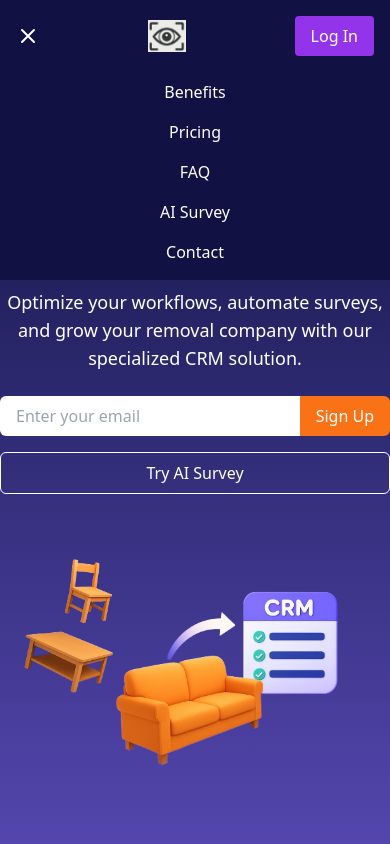
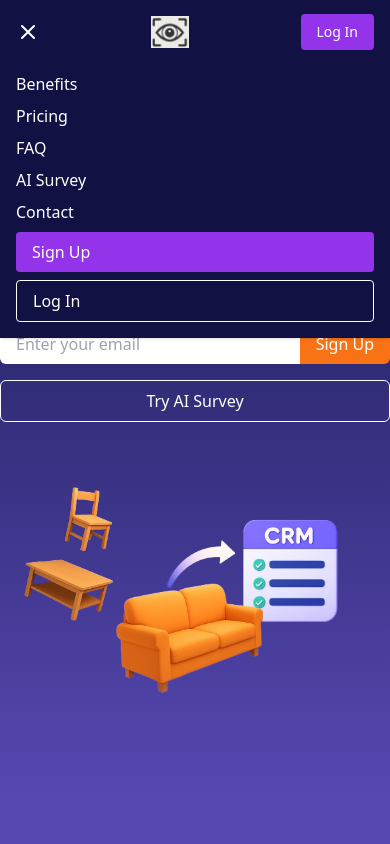
Before and after one commit to Gullmegler/mitt-prosjekt, a React (Create React App) app: page / in a window 390 px wide. Both pictures are taken after a click on the button 28 px from the left and 36 px from the top of the page. Shown: the top 844 px of the page. Built offline with nearby package versions, Linux system fonts and the light colour scheme.

Commit message:
Update Navbar.jsx

```diff
--- a/src/components/Navbar.jsx
+++ b/src/components/Navbar.jsx
@@ -2,52 +2,44 @@ import React, { useState } from "react";
 import { Link } from "react-router-dom";
 
 export default function Navbar() {
-  const [isOpen, setIsOpen] = useState(false);
+  const [menuOpen, setMenuOpen] = useState(false);
 
   return (
-    <nav className="flex items-center justify-between p-4 bg-[#111144] text-white">
-      {/* Mobile hamburger and logo */}
-      <div className="flex items-center w-full md:hidden justify-between">
-        <button onClick={() => setIsOpen(!isOpen)} className="focus:outline-none">
-          <svg
-            className="w-6 h-6"
-            fill="none"
-            stroke="currentColor"
-            viewBox="0 0 24 24"
+    <nav className="fixed w-full top-0 z-50 bg-[#111144] text-white shadow">
+      <div className="max-w-7xl mx-auto px-4 sm:px-6 lg:px-8 flex justify-between items-center h-16">
+        {/* Mobile: Hamburger */}
+        <div className="flex md:hidden">
+          <button
+            onClick={() => setMenuOpen(!menuOpen)}
+            className="text-white focus:outline-none"
           >
-            {isOpen ? (
-              <path
-                strokeLinecap="round"
-                strokeLinejoin="round"
-                strokeWidth={2}
-                d="M6 18L18 6M6 6l12 12"
-              />
+            <svg className="h-6 w-6" fill="none" stroke="currentColor" viewBox="0 0 24 24">
+              {menuOpen ? (
+                <path strokeLinecap="round" strokeLinejoin="round" strokeWidth="2" d="M6 18L18 6M6 6l12 12" />
               ) : (
-              <path
-                strokeLinecap="round"
-                strokeLinejoin="round"
-                strokeWidth={2}
-                d="M4 6h16M4 12h16M4 18h16"
-              />
+                <path strokeLinecap="round" strokeLinejoin="round" strokeWidth="2" d="M4 6h16M4 12h16M4 18h16" />
               )}
             </svg>
           </button>
+        </div>
+
+        {/* Mobile: Logo center */}
+        <div className="flex-1 flex justify-center md:justify-start">
           <img src="/logo.png" alt="Logo" className="h-8 w-auto" />
+          <span className="ml-2 font-bold hidden md:inline">AI Removals</span>
+        </div>
+
+        {/* Mobile: Log In button */}
+        <div className="flex md:hidden">
           <Link
             to="/login"
-          className="bg-purple-600 px-4 py-2 rounded hover:bg-purple-700 transition"
+            className="bg-purple-600 px-4 py-2 rounded hover:bg-purple-700 transition text-sm"
           >
             Log In
           </Link>
         </div>
 
-      {/* Desktop logo */}
-      <div className="hidden md:flex items-center">
-        <img src="/logo.png" alt="Logo" className="h-8 w-auto" />
-        <span className="ml-2 font-bold">AI Removals</span>
-      </div>
-
-      {/* Desktop links */}
+        {/* Desktop: Links */}
         <div className="hidden md:flex space-x-6 items-center ml-10">
           <a href="#benefits" className="hover:underline">Benefits</a>
           <a href="#pricing" className="hover:underline">Pricing</a>
@@ -56,7 +48,7 @@ export default function Navbar() {
           <a href="#contact" className="hover:underline">Contact</a>
         </div>
 
-      {/* Desktop buttons */}
+        {/* Desktop: Buttons */}
         <div className="hidden md:flex space-x-4">
           <Link
             to="/signup"
@@ -71,15 +63,30 @@ export default function Navbar() {
             Log In
           </Link>
         </div>
+      </div>
 
-      {/* Mobile dropdown */}
-      {isOpen && (
-        <div className="absolute top-16 left-0 w-full bg-[#111144] flex flex-col items-center space-y-4 py-4 md:hidden">
-          <a href="#benefits" className="hover:underline" onClick={() => setIsOpen(false)}>Benefits</a>
-          <a href="#pricing" className="hover:underline" onClick={() => setIsOpen(false)}>Pricing</a>
-          <a href="#faq" className="hover:underline" onClick={() => setIsOpen(false)}>FAQ</a>
-          <a href="#survey" className="hover:underline" onClick={() => setIsOpen(false)}>AI Survey</a>
-          <a href="#contact" className="hover:underline" onClick={() => setIsOpen(false)}>Contact</a>
+      {/* Mobile menu dropdown */}
+      {menuOpen && (
+        <div className="md:hidden bg-[#111144] px-4 pt-2 pb-4 space-y-2">
+          <a href="#benefits" onClick={() => setMenuOpen(false)} className="block hover:underline">Benefits</a>
+          <a href="#pricing" onClick={() => setMenuOpen(false)} className="block hover:underline">Pricing</a>
+          <a href="#faq" onClick={() => setMenuOpen(false)} className="block hover:underline">FAQ</a>
+          <a href="#survey" onClick={() => setMenuOpen(false)} className="block hover:underline">AI Survey</a>
+          <a href="#contact" onClick={() => setMenuOpen(false)} className="block hover:underline">Contact</a>
+          <Link
+            to="/signup"
+            onClick={() => setMenuOpen(false)}
+            className="block bg-purple-600 px-4 py-2 rounded hover:bg-purple-700 transition mt-2"
+          >
+            Sign Up
+          </Link>
+          <Link
+            to="/login"
+            onClick={() => setMenuOpen(false)}
+            className="block border border-white px-4 py-2 rounded hover:bg-white hover:text-[#111144] transition mt-2"
+          >
+            Log In
+          </Link>
         </div>
       )}
     </nav>
```
Lines whose indentation alone changed are shown as unchanged.
